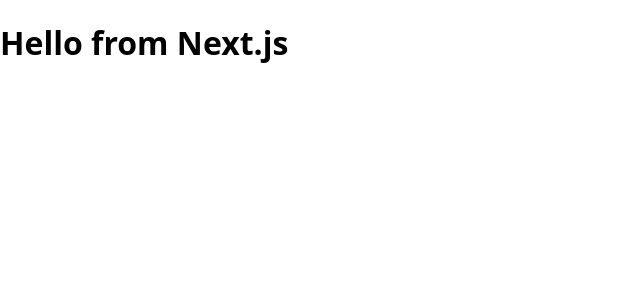
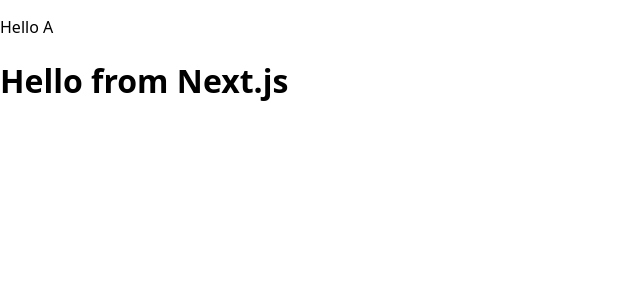
Before and after one commit to AdamKuzniarski/Art-Gallery-App-Recap5, a Next.js app: page / in a window 1280 px wide. Shown: the top 300 px of the page, without its empty margins (0-640 px from the left). Built offline with nearby package versions, Linux system fonts and the light colour scheme.

Commit message:
new trial

```diff
--- a/pages/_app.js
+++ b/pages/_app.js
@@ -2,8 +2,8 @@
 
 export default function App({ Component, pageProps }) {
   return (
-    <>
-      <a></a>
+     <>
+      <p>Hello A</p>
       <GlobalStyle />
       <Component {...pageProps} />
     </>
```
